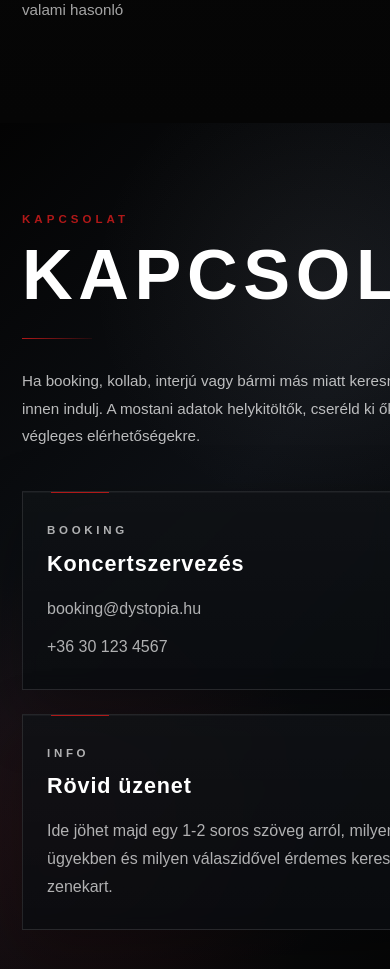
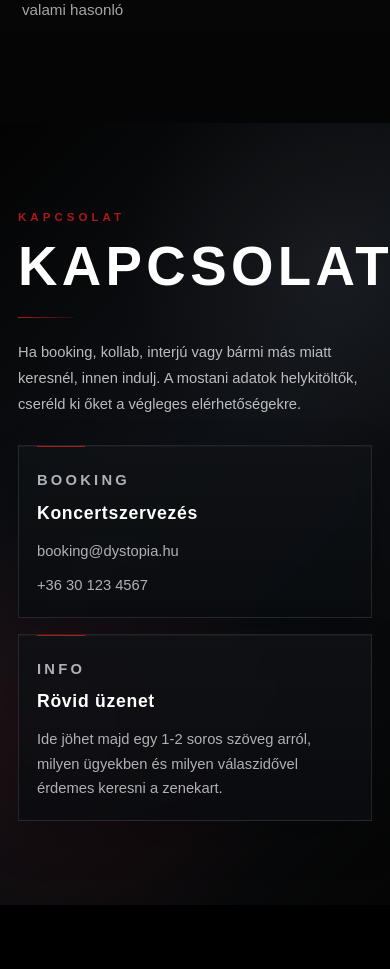
Before and after one commit to leventeblanar/dystopia-merch, a React (Vite) app: page / in a window 390 px wide. Shown: the part 2460-3429 px from the top of the page. After the commit the page ends 3365 px from the top, so only its background shows below. Built offline with nearby package versions, Linux system fonts and the light colour scheme.

Commit message:
kapcsolat rész mobil

```diff
--- a/src/App.css
+++ b/src/App.css
@@ -726,6 +726,7 @@
 .contact-container {
   position: relative;
   z-index: 1;
+  min-width: 0;
 
   display: grid;
   grid-template-columns: minmax(300px, 0.82fr) minmax(320px, 0.95fr);
@@ -739,6 +740,7 @@
 .contact-heading {
   align-self: start;
   max-width: 420px;
+  min-width: 0;
 }
 
 .contact-heading h2 {
@@ -779,10 +781,12 @@
   display: grid;
   grid-template-columns: minmax(280px, 1fr);
   gap: 24px;
+  min-width: 0;
 }
 
 .contact-card {
   position: relative;
+  min-width: 0;
 
   min-height: 210px;
   padding: 30px 28px;
@@ -834,6 +838,7 @@
   color: rgba(255, 255, 255, 0.68);
 
   line-height: 1.75;
+  overflow-wrap: anywhere;
 }
 
 .contact-card p:last-child {
@@ -887,38 +892,75 @@
     scroll-margin-top: 88px;
 
     padding:
-      90px
-      22px
-      100px;
+      88px
+      18px
+      84px;
   }
 
   .contact-container {
-    grid-template-columns: 1fr;
-    gap: 42px;
+    display: flex;
+    flex-direction: column;
+    gap: 28px;
   }
 
   .contact-heading h2 {
-    font-size: clamp(3.5rem, 18vw, 5rem);
+    font-size: clamp(2.7rem, 14vw, 4rem);
+    line-height: 0.95;
   }
 
   .contact-intro {
     max-width: none;
+    margin-top: 22px;
 
-    font-size: 0.95rem;
-    line-height: 1.8;
+    font-size: 0.92rem;
+    line-height: 1.75;
+  }
+
+  .contact-line {
+    width: 56px;
+    margin-top: 24px;
   }
 
   .contact-grid {
     grid-template-columns: 1fr;
+    gap: 16px;
   }
 
   .contact-card {
     min-height: auto;
-    padding: 28px 24px;
+    padding: 22px 18px 20px;
+
+    box-shadow:
+      0 18px 40px rgba(0, 0, 0, 0.24),
+      inset 0 1px 0 rgba(255, 255, 255, 0.04);
+  }
+
+  .contact-card::after {
+    left: 18px;
+    width: 48px;
   }
 
   .contact-card--wide {
     grid-column: auto;
+  }
+
+  .contact-card-label {
+    margin-bottom: 14px;
+
+    font-size: 0.68rem;
+    letter-spacing: 0.22em;
+  }
+
+  .contact-card h3 {
+    margin-bottom: 14px;
+
+    font-size: 1.1rem;
+    line-height: 1.25;
+  }
+
+  .contact-card p {
+    font-size: 0.92rem;
+    line-height: 1.65;
   }
 }
 
```
